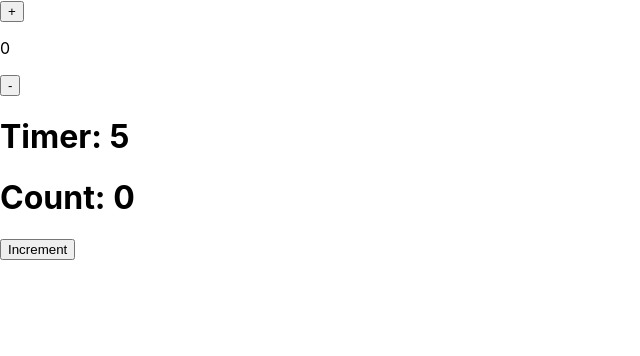
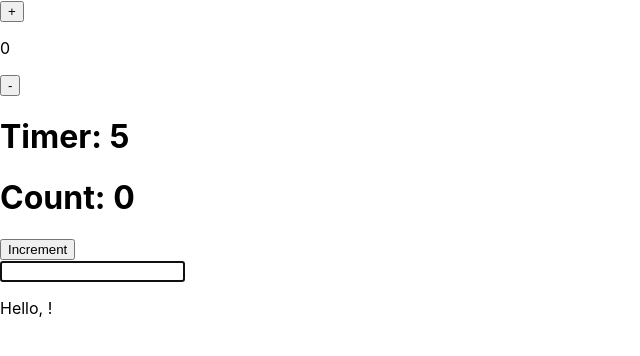
Before and after one commit to Mdsadiqmulla/React-Hooks, a React (Create React App) app: page / in a window 1280 px wide. Shown: the top 356 px of the page, without its empty margins (0-640 px from the left). Built offline with nearby package versions, Linux system fonts and the light colour scheme.

Commit message:
Hooks added

```diff
--- a/src/App.js
+++ b/src/App.js
@@ -1,8 +1,8 @@
 import React from "react";
-import Home from "./Home";
-import UseEffect from "./UseEffect";
-import UseRef from "./UseRef";
-
+import Home from "./Hooks/Home";
+import UseEffect from "./Hooks/UseEffect";
+import UseRef from "./Hooks/UseRef";
+import Example from "./Hooks/Example";
 function App() {
 
   return (
@@ -10,6 +10,7 @@ function App() {
     <Home/>
     <UseEffect/>
     <UseRef></UseRef>
+    <Example></Example>
     </div>
   )
 }
--- /dev/null
+++ b/src/Hooks/Example.jsx
@@ -0,0 +1,28 @@
+import React, { useState, useEffect, useRef } from 'react';
+
+const Example = () => {
+  const [name, setName] = useState('');
+  const inputRef = useRef(null);
+
+  useEffect(() => {
+    inputRef.current.focus();
+  }, []);
+
+  const handleInputChange = (event) => {
+    setName(event.target.value);
+  };
+
+  return (
+    <div>
+      <input
+        type="text"
+        value={name}
+        onChange={handleInputChange}
+        ref={inputRef}
+      />
+      <p>Hello, {name}!</p>
+    </div>
+  );
+};
+
+export default Example;
```
Also changed, not shown: src/Hooks/Home.jsx (renamed from src/Home.jsx), src/Hooks/UseEffect.jsx (renamed from src/UseEffect.jsx), src/Hooks/UseRef.jsx (renamed from src/UseRef.jsx).
